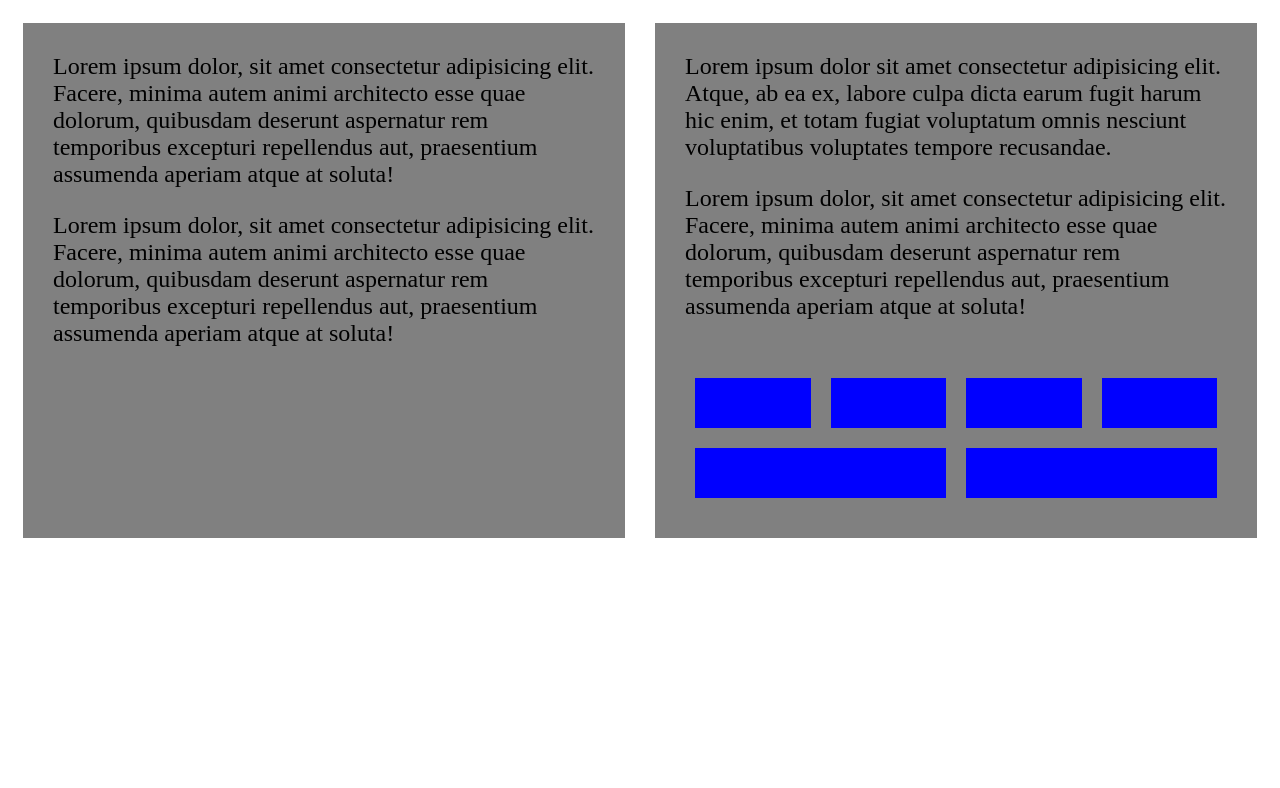
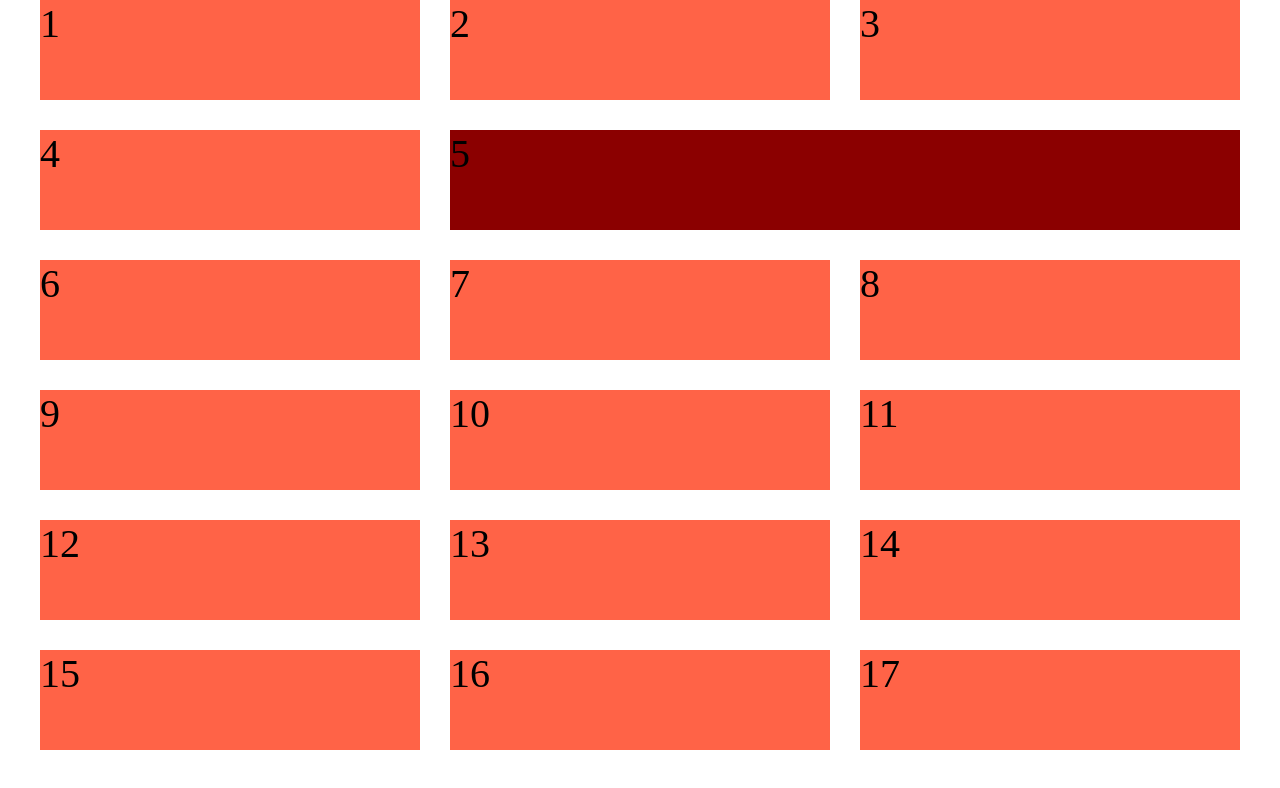
Before and after one commit to MaxEvk/HTML-CSS, a plain HTML site: page Curso de HTML e CSS/Assets/Flex-box/index.html in a window 1280 px wide. Drawn offline with Linux system fonts and the light colour scheme.

Commit message:
Display: Grid parte 1
grid template columns, row, repeat, gap...

```diff
--- a/Curso de HTML e CSS/Assets/Flex-box/index.html
+++ b/Curso de HTML e CSS/Assets/Flex-box/index.html
@@ -10,33 +10,26 @@
 </head>
 
 <body>
-    <div class="two-columns">
-        <div class="col">
-            <p>Lorem ipsum dolor, sit amet consectetur adipisicing elit. Facere, minima autem animi architecto esse quae
-            dolorum, quibusdam deserunt aspernatur rem temporibus excepturi repellendus aut, praesentium assumenda
-            aperiam atque at soluta!</p>
-            <p>Lorem ipsum dolor, sit amet consectetur adipisicing elit. Facere, minima autem animi architecto esse quae
-            dolorum, quibusdam deserunt aspernatur rem temporibus excepturi repellendus aut, praesentium assumenda
-            aperiam atque at soluta!</p>
-        </div>
-        <div class="col">
-            <p>Lorem ipsum dolor sit amet consectetur adipisicing elit. Atque, ab ea ex, labore culpa dicta earum fugit
-            harum hic enim, et totam fugiat voluptatum omnis nesciunt voluptatibus voluptates tempore recusandae.
-            <p>Lorem ipsum dolor, sit amet consectetur adipisicing elit. Facere, minima autem animi architecto esse quae
-            dolorum, quibusdam deserunt aspernatur rem temporibus excepturi repellendus aut, praesentium assumenda
-            aperiam atque at soluta!</p>
-            </p>
+    <div class="grid">
+        <div>1</div>
+        <div>2</div>
+        <div>3</div>
+        <div>4</div>
+        <div>5</div>
+        <div>6</div>
+        <div>7</div>
+        <div>8</div>
+        <div>9</div>
+        <div>10</div>
+        <div>11</div>
+        <div>12</div>
+        <div>13</div>
+        <div>14</div>
+        <div>15</div>
+        <div>16</div>
+        <div>17</div>
+    </div>
 
-            <div class="gallery">
-                <div class="img"></div>
-                <div class="img"></div>
-                <div class="img"></div>
-                <div class="img"></div>
-                <div class="img"></div>
-                <div class="img"></div>
-            </div>
-        </div>
-    </div>
 </body>
 
 </html>
--- a/Curso de HTML e CSS/Assets/Flex-box/styles.css
+++ b/Curso de HTML e CSS/Assets/Flex-box/styles.css
@@ -1,34 +1,29 @@
-
+* {
+    margin: 0;
+    padding: 0;
+    box-sizing: border-box;
+}
 
 body {
-    font-size: 24px;
+    font: sans-serif;
+    font-size: 40px;
 }
 
-p{
-    margin: 0 0 24px;
+.grid {
+    max-width: 1200px;
+    margin: 0 auto;
+    display: grid;
+    grid-template-columns: repeat(auto-fill, minmax(320px, 1fr));
+    gap: 30px;
 }
 
-.two-columns {
-    display: flex;
+.grid div {
+    background: tomato;
+    min-height: 100px;
 }
 
-.two-columns .col {
-    display: flex;
-    flex-direction: column;
-    background: gray;
-    margin: 15px;
-    padding: 30px;
+.grid div:nth-child(5) {
+    background: darkred;
+    grid-row: span 1;
+    grid-column: span 2;
 }
-
-.gallery {
-    flex-flow: row wrap;
-    display: flex;
-
-}
-
-.gallery .img {
-    flex: 1 0 20%;
-    height: 50px;
-    background: blue;
-    margin: 10px;
-}
```
